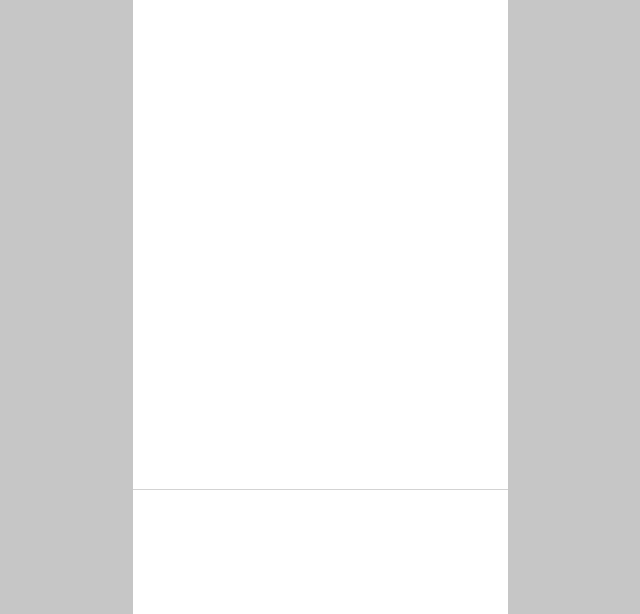
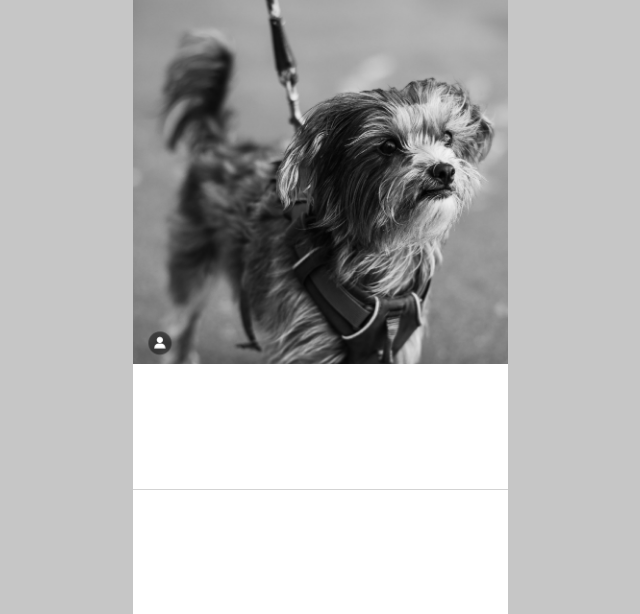
Before and after one commit to newExpand/html-css-practice, a plain HTML site: page index.html in a window 1280 px wide. Shown: the part 186-800 px from the top of the page, without its empty margins (320-960 px from the left). Drawn offline with Linux system fonts and the light colour scheme.

Commit message:
feat: 이미지 영역 완성

```diff
--- a/index.html
+++ b/index.html
@@ -24,7 +24,9 @@
                     <p class="right-menu">···</p>
                 </div>
             </div>
-            <div class="img"></div>
+            <div class="img">
+                <img src="./main.png" alt="">
+            </div>
             <div class="footer"></div>
         </div>
     </div>
--- a/style.css
+++ b/style.css
@@ -68,6 +68,11 @@ body {
     height: 100%;
 }
 
+.img img {
+    width: 100%;
+    height: 100%;
+}
+
 .footer {
     grid-area: footer;
     width: 100%;
```
Also changed, not shown: main.png (added).
